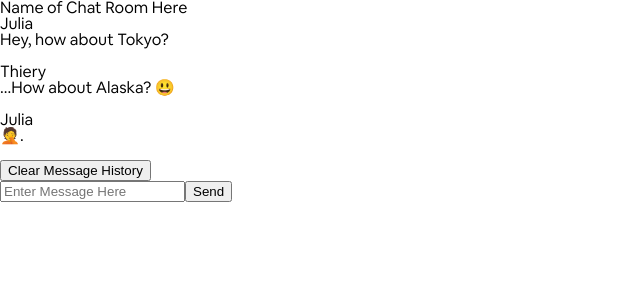
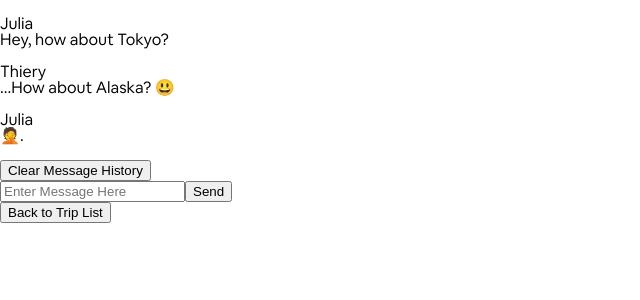
Before and after one commit to Kenya-a/vacation-planner, a React (Create React App) app: page /trip-chat/1 in a window 1280 px wide. Shown: the top 300 px of the page, without its empty margins (0-640 px from the left). Built offline with nearby package versions, Linux system fonts and the light colour scheme; sample sign-in values are in the browser's storage.

Commit message:
Update ChatBotApp.js

```diff
--- a/src/ChatBackup/ChatBotApp.js
+++ b/src/ChatBackup/ChatBotApp.js
@@ -1,11 +1,13 @@
 import React from 'react';
 import MessageForm from './MessageForm';
 import MessageList from './MessageList';
+import { Link } from "react-router-dom";
 
 // import "./components/TodoComponents/Todo.css"
 
 const todosData = [
   {
+    senderId: '',
     task: '',
     id: Date.now(),
     completed: false
@@ -13,7 +15,7 @@ const todosData = [
 
 ];
 
-class App extends React.Component {
+class ChatBotApp extends React.Component {
   constructor() {
     super();
     this.state = {
@@ -24,7 +26,7 @@ class App extends React.Component {
 
   toggleItem = id => {
   console.log('working', id);
-
+//What is the item
    this.setState({
       todos: this.state.todos.map(item => {
        if (item.id === id) {
@@ -40,8 +42,9 @@ class App extends React.Component {
   };
 
 
-addTodo = todoName => {
+addTodo = (todoName, userName )=> {
   const newTodo = {
+    senderId: userName,
     task: todoName,
     id: Date.now(),
     completed: false,
@@ -50,6 +53,18 @@ addTodo = todoName => {
     todos: [...this.state.todos, newTodo]
   });
 }
+
+// addSenderId = userName => {
+//   const newUser = {
+//     senderId: userName,
+//   }
+
+//   this.setState({
+//     todos: [...this.setState.todos, newUser]
+//   })
+// }
+
+
 
 clearCompleted = () => {
   this.setState({
@@ -60,16 +75,18 @@ clearCompleted = () => {
   render() {
     return (
       <div class = 'app'>
-        <h2>Name of Chat Room Here</h2>
+        {/* <h2>Name of Chat Room Here</h2> */}
+        <br/>
         <MessageList
           clearCompleted = {this.clearCompleted}
           todos = {this.state.todos}
           toggleItem = {this.toggleItem}
         />
         <MessageForm addTodo = {this.addTodo}/>
+        <Link to  = '/trip-list'><button >Back to Trip List</button></Link>
       </div>
     );
   }
 }
 
-export default App;
+export default ChatBotApp;
```
